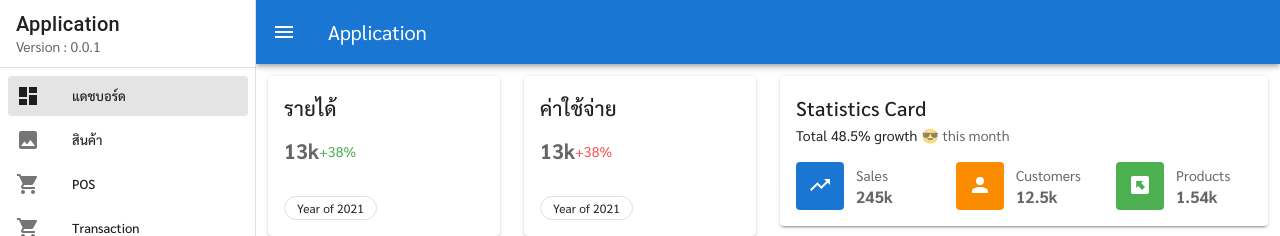
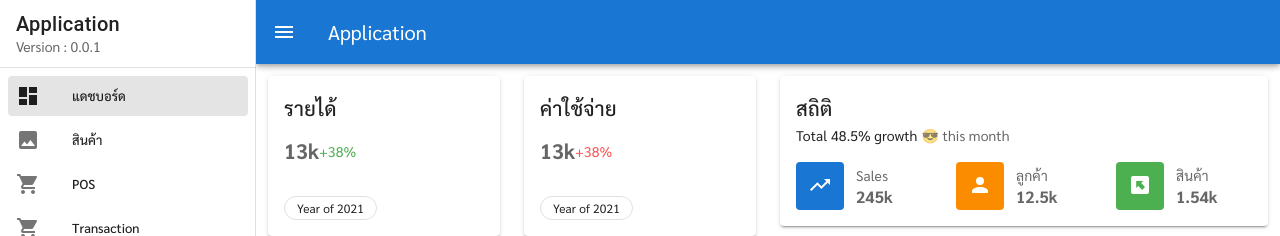
Before and after one commit to OKeattisak/frontend-app, a Vue app: page / in a window 1280 px wide. Shown: the top 236 px of the page. Built offline with nearby package versions, Linux system fonts and the light colour scheme; no server answers.

Commit message:
Home Card Update

```diff
--- a/src/views/Home.vue
+++ b/src/views/Home.vue
@@ -31,7 +31,7 @@
       </v-col>
       <v-col sm="6" md="6" cols="12">
         <v-card elevation="2">
-          <v-card-title>Statistics Card</v-card-title>
+          <v-card-title>สถิติ</v-card-title>
           <v-card-subtitle>
             <span class="font-weight-semibold text--primary me-1"
               >Total 48.5% growth</span
@@ -68,7 +68,7 @@
                   </span>
                 </v-avatar>
                 <div class="ms-3">
-                  <p class="mb-0">Customers</p>
+                  <p class="mb-0">ลูกค้า</p>
                   <h3 class="text-xl font-weight-bold">12.5k</h3>
                 </div>
               </v-col>
@@ -84,7 +84,7 @@
                   </span>
                 </v-avatar>
                 <div class="ms-3">
-                  <p class="mb-0">Products</p>
+                  <p class="mb-0">สินค้า</p>
                   <h3 class="text-xl font-weight-bold">1.54k</h3>
                 </div>
               </v-col>
@@ -190,7 +190,7 @@ export default {
           fontFamily: '"Sarabun", sans-serif',
           type: "pie",
         },
-        labels: ["Apple", "Mango", "Orange", "Watermelon"],
+        labels: ["ขนม", "น้ำดื่ม", "เครื่องดื่ม", "อาหาร"],
       },
       series2: [44, 55, 41, 17],
     };
```
